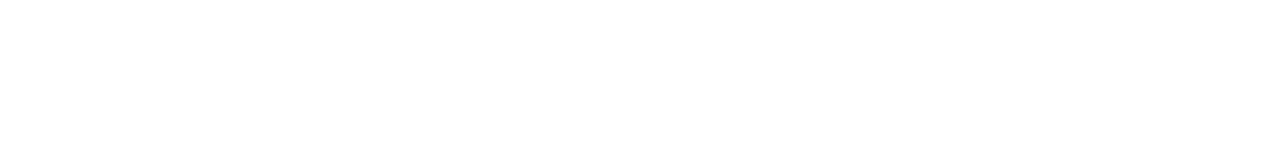
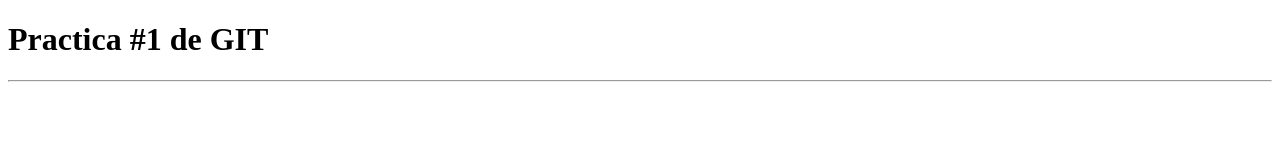
Before and after one commit to AlexVl10/ejemplogit, a plain HTML site: page index.html in a window 1280 px wide. Drawn offline with Linux system fonts and the light colour scheme.

Commit message:
Se agrego titulo a la pagina

```diff
--- a/index.html
+++ b/index.html
@@ -5,6 +5,7 @@
 	<title>Document</title>
 </head>
 <body>
-
+	<h1>Practica #1 de GIT</h1>
+	<hr>
 </body>
 </html>
```
